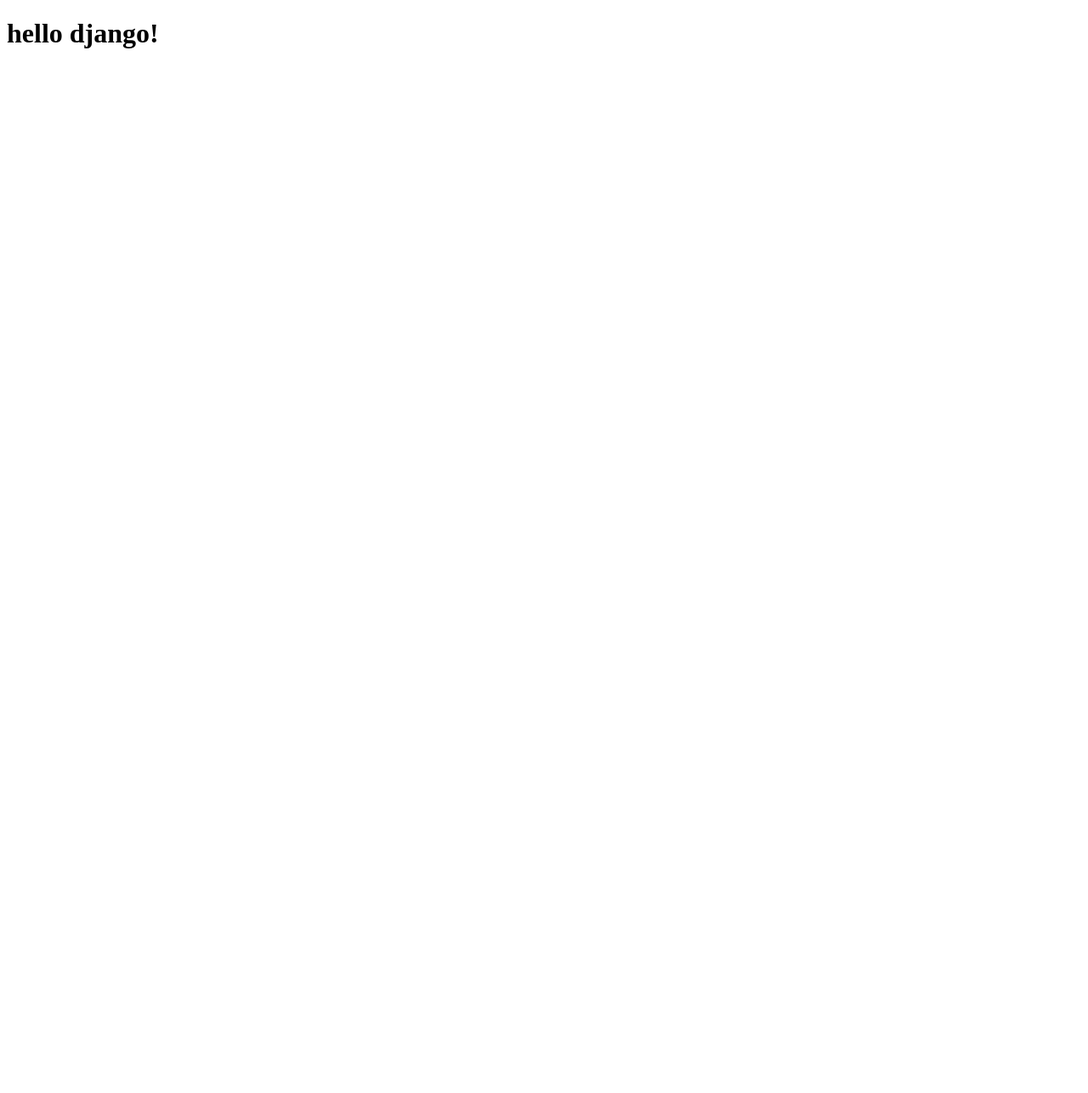
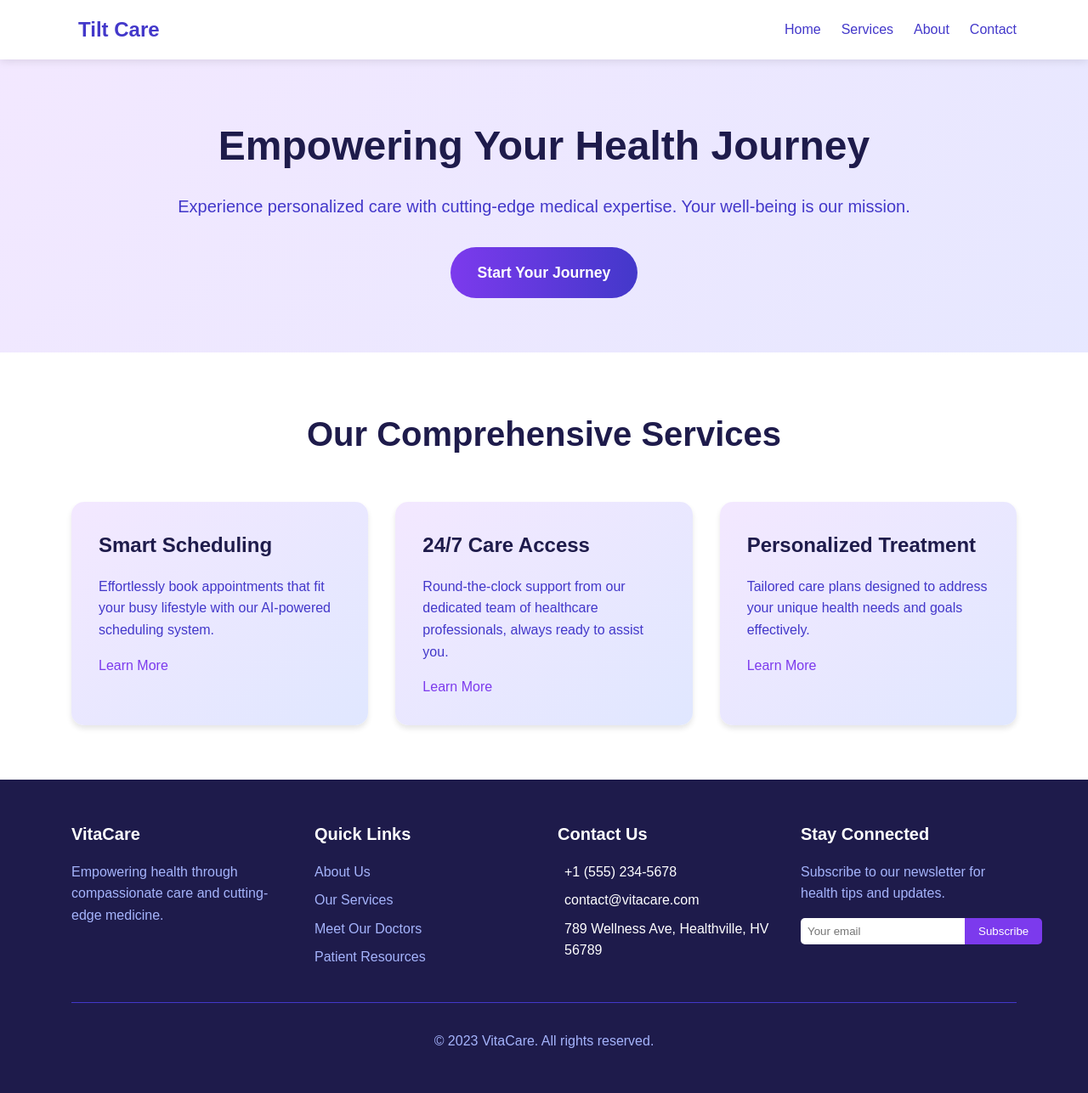
Before and after one commit to Taeho24/Waist_tilt_measurement_model, a Django app: page / in a window 1280 px wide. Before the commit the page is almost empty. Shown: the whole page at 85% size. Before the commit the page ends 57 px from the top, so only its background shows below. Run offline with Django 5.2, Linux system fonts and the light colour scheme.

Commit message:
dev/ Development sample website UI

```diff
--- a/Waist_tilt_measurement_model/Waist_tilt_measurement_model/settings.py
+++ b/Waist_tilt_measurement_model/Waist_tilt_measurement_model/settings.py
@@ -120,6 +120,10 @@ USE_TZ = True
 
 STATIC_URL = 'static/'
 
+STATICFILES_DIRS = (
+    os.path.join(BASE_DIR, 'tilt_measurement/static'),
+)
+
 # Default primary key field type
 # https://docs.djangoproject.com/en/5.1/ref/settings/#default-auto-field
 
--- a/Waist_tilt_measurement_model/Waist_tilt_measurement_model/urls.py
+++ b/Waist_tilt_measurement_model/Waist_tilt_measurement_model/urls.py
@@ -15,10 +15,10 @@ Including another URLconf
     2. Add a URL to urlpatterns:  path('blog/', include('blog.urls'))
 """
 from django.contrib import admin
-from django.urls import path
+from django.urls import path, include
 from tilt_measurement import views
 
 urlpatterns = [
     path('admin/', admin.site.urls),
-    path('',views.index)
+    path('',views.index),
 ]
--- /dev/null
+++ b/Waist_tilt_measurement_model/tilt_measurement/static/css/style.css
@@ -0,0 +1,238 @@
+/* static/css/stule.css*/
+
+/* Reset and base styles */
+* {
+    margin: 0;
+    padding: 0;
+    box-sizing: border-box;
+}
+body {
+    font-family: Arial, sans-serif;
+    line-height: 1.6;
+    color: #333;
+    background: linear-gradient(to bottom right, #f3e8ff, #e0e7ff);
+    min-height: 100vh;
+}
+.container {
+    width: 90%;
+    max-width: 1200px;
+    margin: 0 auto;
+    padding: 0 20px;
+}
+
+/* Header styles */
+header {
+    background-color: #fff;
+    box-shadow: 0 2px 10px rgba(0, 0, 0, 0.1);
+    padding: 1rem 0;
+}
+.header-content {
+    display: flex;
+    justify-content: space-between;
+    align-items: center;
+}
+.logo {
+    display: flex;
+    align-items: center;
+    font-size: 1.5rem;
+    font-weight: bold;
+    color: #4338ca;
+}
+.logo i {
+    margin-right: 0.5rem;
+    color: #7c3aed;
+}
+nav ul {
+    display: flex;
+    list-style-type: none;
+}
+nav ul li {
+    margin-left: 1.5rem;
+}
+nav ul li a {
+    text-decoration: none;
+    color: #4338ca;
+    font-weight: 500;
+    transition: color 0.3s ease;
+}
+nav ul li a:hover {
+    color: #7c3aed;
+}
+.menu-btn {
+    display: none;
+    background-color: #7c3aed;
+    color: #fff;
+    border: none;
+    padding: 0.5rem 1rem;
+    font-size: 1rem;
+    cursor: pointer;
+    border-radius: 5px;
+}
+
+/* Hero section styles */
+.hero {
+    text-align: center;
+    padding: 4rem 0;
+}
+.hero h1 {
+    font-size: 3rem;
+    color: #1e1b4b;
+    margin-bottom: 1rem;
+}
+.hero p {
+    font-size: 1.25rem;
+    color: #4338ca;
+    margin-bottom: 2rem;
+}
+.cta-button {
+    display: inline-block;
+    background: linear-gradient(to right, #7c3aed, #4338ca);
+    color: #fff;
+    text-decoration: none;
+    padding: 1rem 2rem;
+    border-radius: 50px;
+    font-weight: bold;
+    font-size: 1.1rem;
+    transition: transform 0.3s ease;
+}
+.cta-button:hover {
+    transform: scale(1.05);
+}
+
+/* Services section styles */
+.services {
+    background-color: #fff;
+    padding: 4rem 0;
+}
+.services h2 {
+    text-align: center;
+    font-size: 2.5rem;
+    color: #1e1b4b;
+    margin-bottom: 3rem;
+}
+.services-grid {
+    display: grid;
+    grid-template-columns: repeat(auto-fit, minmax(300px, 1fr));
+    gap: 2rem;
+}
+.service-card {
+    background: linear-gradient(to bottom right, #f3e8ff, #e0e7ff);
+    padding: 2rem;
+    border-radius: 15px;
+    box-shadow: 0 4px 6px rgba(0, 0, 0, 0.1);
+    transition: transform 0.3s ease;
+}
+.service-card:hover {
+    transform: translateY(-5px);
+}
+.service-card i {
+    font-size: 3rem;
+    color: #7c3aed;
+    margin-bottom: 1rem;
+}
+.service-card h3 {
+    font-size: 1.5rem;
+    color: #1e1b4b;
+    margin-bottom: 1rem;
+}
+.service-card p {
+    color: #4338ca;
+    margin-bottom: 1rem;
+}
+.service-card a {
+    color: #7c3aed;
+    text-decoration: none;
+    font-weight: 500;
+    display: inline-flex;
+    align-items: center;
+}
+.service-card a i {
+    font-size: 1rem;
+    margin-left: 0.5rem;
+}
+
+/* Footer styles */
+footer {
+    background-color: #1e1b4b;
+    color: #fff;
+    padding: 3rem 0;
+}
+.footer-content {
+    display: grid;
+    grid-template-columns: repeat(auto-fit, minmax(200px, 1fr));
+    gap: 2rem;
+}
+.footer-section h4 {
+    font-size: 1.25rem;
+    margin-bottom: 1rem;
+}
+.footer-section p, .footer-section ul {
+    color: #a5b4fc;
+}
+.footer-section ul {
+    list-style-type: none;
+}
+.footer-section ul li {
+    margin-bottom: 0.5rem;
+}
+.footer-section ul li a {
+    color: #a5b4fc;
+    text-decoration: none;
+    transition: color 0.3s ease;
+}
+.footer-section ul li a:hover {
+    color: #fff;
+}
+.contact-info div {
+    display: flex;
+    align-items: center;
+    margin-bottom: 0.5rem;
+}
+.contact-info i {
+    margin-right: 0.5rem;
+    color: #7c3aed;
+}
+.newsletter-form {
+    display: flex;
+    margin-top: 1rem;
+}
+.newsletter-form input {
+    flex-grow: 1;
+    padding: 0.5rem;
+    border: none;
+    border-radius: 5px 0 0 5px;
+}
+.newsletter-form button {
+    background-color: #7c3aed;
+    color: #fff;
+    border: none;
+    padding: 0.5rem 1rem;
+    border-radius: 0 5px 5px 0;
+    cursor: pointer;
+}
+.footer-bottom {
+    text-align: center;
+    margin-top: 2rem;
+    padding-top: 2rem;
+    border-top: 1px solid #4338ca;
+    color: #a5b4fc;
+}
+
+/* Responsive styles */
+@media (max-width: 768px) {
+    nav ul {
+        display: none;
+    }
+    .menu-btn {
+        display: block;
+    }
+    .hero h1 {
+        font-size: 2.5rem;
+    }
+    .hero p {
+        font-size: 1rem;
+    }
+    .services-grid {
+        grid-template-columns: 1fr;
+    }
+}
--- a/Waist_tilt_measurement_model/tilt_measurement/templates/index.html
+++ b/Waist_tilt_measurement_model/tilt_measurement/templates/index.html
@@ -1,12 +1,114 @@
 <!DOCTYPE html>
-<html lang="en">
-  <head>
-    <meta charset="UTF-8" />
-    <meta http-equiv="X-UA-Compatible" content="IE=edge" />
-    <meta name="viewport" content="width=device-width, initial-scale=1.0" />
-    <title>Document</title>
-  </head>
-  <body>
-    <h1>hello django!</h1>
-  </body>
+{% load static %}
+
+<html lang="ko">
+<head>
+    <meta charset="UTF-8">
+    <meta name="viewport" content="width=device-width, initial-scale=1.0">
+    <title>VitaCare - Empowering Your Health Journey</title>
+    <link href="{% static 'css/style.css' %}" rel="stylesheet">
+</head>
+<body>
+    <header>
+        <div class="container">
+            <div class="header-content">
+                <div class="logo">
+                    <i class="fas fa-heartbeat"></i>
+                    <span>Tilt Care</span>
+                </div>
+                <nav>
+                    <ul>
+                        <li><a href="#">Home</a></li>
+                        <li><a href="#">Services</a></li>
+                        <li><a href="#">About</a></li>
+                        <li><a href="#">Contact</a></li>
+                    </ul>
+                </nav>
+                <button class="menu-btn">Menu</button>
+            </div>
+        </div>
+    </header>
+
+    <main>
+        <section class="hero">
+            <div class="container">
+                <h1>Empowering Your Health Journey</h1>
+                <p>Experience personalized care with cutting-edge medical expertise. Your well-being is our mission.</p>
+                <a href="#" class="cta-button">Start Your Journey</a>
+            </div>
+        </section>
+
+        <section class="services">
+            <div class="container">
+                <h2>Our Comprehensive Services</h2>
+                <div class="services-grid">
+                    <div class="service-card">
+                        <i class="far fa-calendar-alt"></i>
+                        <h3>Smart Scheduling</h3>
+                        <p>Effortlessly book appointments that fit your busy lifestyle with our AI-powered scheduling system.</p>
+                        <a href="#">Learn More <i class="fas fa-chevron-right"></i></a>
+                    </div>
+                    <div class="service-card">
+                        <i class="far fa-clock"></i>
+                        <h3>24/7 Care Access</h3>
+                        <p>Round-the-clock support from our dedicated team of healthcare professionals, always ready to assist you.</p>
+                        <a href="#">Learn More <i class="fas fa-chevron-right"></i></a>
+                    </div>
+                    <div class="service-card">
+                        <i class="fas fa-heartbeat"></i>
+                        <h3>Personalized Treatment</h3>
+                        <p>Tailored care plans designed to address your unique health needs and goals effectively.</p>
+                        <a href="#">Learn More <i class="fas fa-chevron-right"></i></a>
+                    </div>
+                </div>
+            </div>
+        </section>
+    </main>
+
+    <footer>
+        <div class="container">
+            <div class="footer-content">
+                <div class="footer-section">
+                    <h4>VitaCare</h4>
+                    <p>Empowering health through compassionate care and cutting-edge medicine.</p>
+                </div>
+                <div class="footer-section">
+                    <h4>Quick Links</h4>
+                    <ul>
+                        <li><a href="#">About Us</a></li>
+                        <li><a href="#">Our Services</a></li>
+                        <li><a href="#">Meet Our Doctors</a></li>
+                        <li><a href="#">Patient Resources</a></li>
+                    </ul>
+                </div>
+                <div class="footer-section contact-info">
+                    <h4>Contact Us</h4>
+                    <div>
+                        <i class="fas fa-phone"></i>
+                        <span>+1 (555) 234-5678</span>
+                    </div>
+                    <div>
+                        <i class="fas fa-envelope"></i>
+                        <span>contact@vitacare.com</span>
+                    </div>
+                    <div>
+                        <i class="fas fa-map-marker-alt"></i>
+                        <span>789 Wellness Ave, Healthville, HV 56789</span>
+                    </div>
+                </div>
+                <div class="footer-section">
+                    <h4>Stay Connected</h4>
+                    <p>Subscribe to our newsletter for health tips and updates.</p>
+                    <form class="newsletter-form">
+                        <input type="email" placeholder="Your email">
+                        <button type="submit">Subscribe</button>
+                    </form>
+                </div>
+            </div>
+            <div class="footer-bottom">
+                <p>&copy; 2023 VitaCare. All rights reserved.</p>
+            </div>
+        </div>
+    </footer>
+</body>
 </html>
--- a/Waist_tilt_measurement_model/tilt_measurement/views.py
+++ b/Waist_tilt_measurement_model/tilt_measurement/views.py
@@ -1,3 +1,4 @@
+from django.http import HttpResponse
 from django.shortcuts import render
 
 # Create your views here.
```
